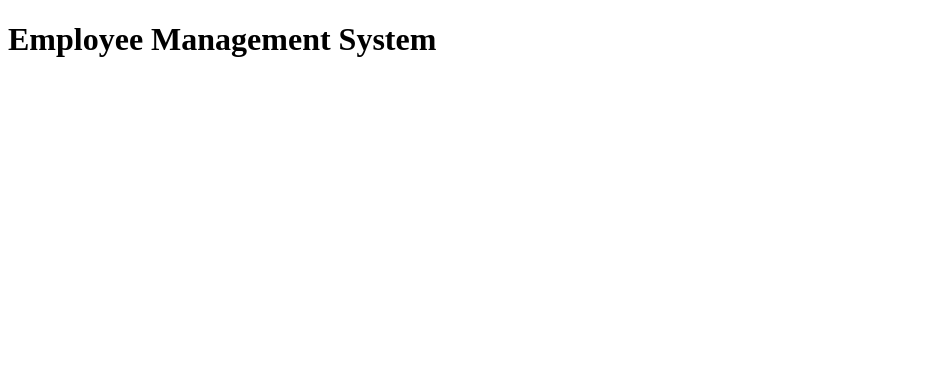
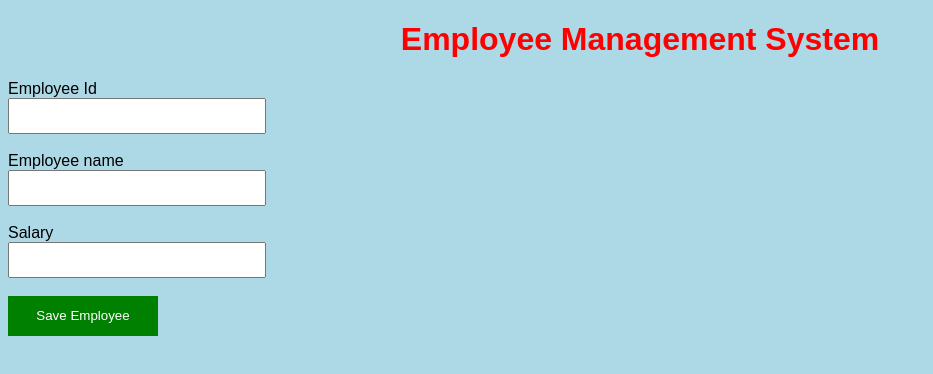
Before and after one commit to suriyajohnson/employee-management-system, a plain HTML site: page frontend/index.html in a window 1280 px wide. Shown: the whole page, without its empty margins (0-933 px from the left). Drawn offline with Linux system fonts and the light colour scheme.

Commit message:
Added frontend HTML CSS and JavaScript

```diff
--- /dev/null
+++ b/frontend/css/style.css
@@ -0,0 +1,37 @@
+body{
+
+    background-color: lightblue;
+    font-family: Arial, sans-serif;
+
+}
+
+h1{
+
+    color:red;
+    text-align:center;
+
+}
+
+input{
+
+    width:250px;
+    height:30px;
+
+}
+
+button{
+
+    width:150px;
+    height:40px;
+    background-color:green;
+    color:white;
+    border:none;
+    cursor:pointer;
+
+}
+
+button:hover{
+
+    background-color:darkgreen;
+
+}
--- a/frontend/index.html
+++ b/frontend/index.html
@@ -1,16 +1,25 @@
 <!DOCTYPE html>
-<html>
+<html lang="en">
+<head>
+    <meta charset="UTF-8">
+    <meta name="viewport" content="width=
+    , initial-scale=1.0">
+    <title>EMPLOYEE MANAGEMENT SYSTEM</title>
+    <link rel="stylesheet" href="Css/style.css">
+</head>
+<body>
+<h1>Employee Management System</h1>
 
-<head>
+    <label>Employee Id</label><br>
+    <input type="number" id= "empId"><br><br>
 
-    <title>Employee Management</title>
+    <label>Employee name</label><br>
+    <input type="text" id="empName"><br><br>
 
-</head>
+    <label>Salary</label><br>
+    <input type="number" id= "salary"><br><br>
 
-<body>
-
-    <h1>Employee Management System</h1>
-
+    <button onclick="saveEmployee()">Save Employee</button>
+    <script src="js/script.js"></script>
 </body>
-
 </html>
--- /dev/null
+++ b/frontend/js/script.js
@@ -0,0 +1,48 @@
+
+function saveEmployee() {
+
+    let id = Number(document.getElementById("empId").value);
+    let name = document.getElementById("empName").value;
+    let salary = Number(document.getElementById("salary").value);
+
+    let employee = {
+
+        id: id,
+        name: name,
+        salary: salary
+
+    };
+
+    fetch("http://localhost:8081/employee", {
+
+        method: "POST",
+
+        headers: {
+
+            "Content-Type": "application/json"
+
+        },
+
+        body: JSON.stringify(employee)
+
+    })
+
+    .then(response => response.text())
+
+    .then(data => {
+
+        console.log(data);
+         alert(data);
+         document.getElementById("empId").value= "";
+         document.getElementById("empName").value= "";
+         document.getElementById("salary").value= "";
+
+    })
+
+    .catch(error => {
+
+        console.log(error);
+
+    });
+
+}
```
